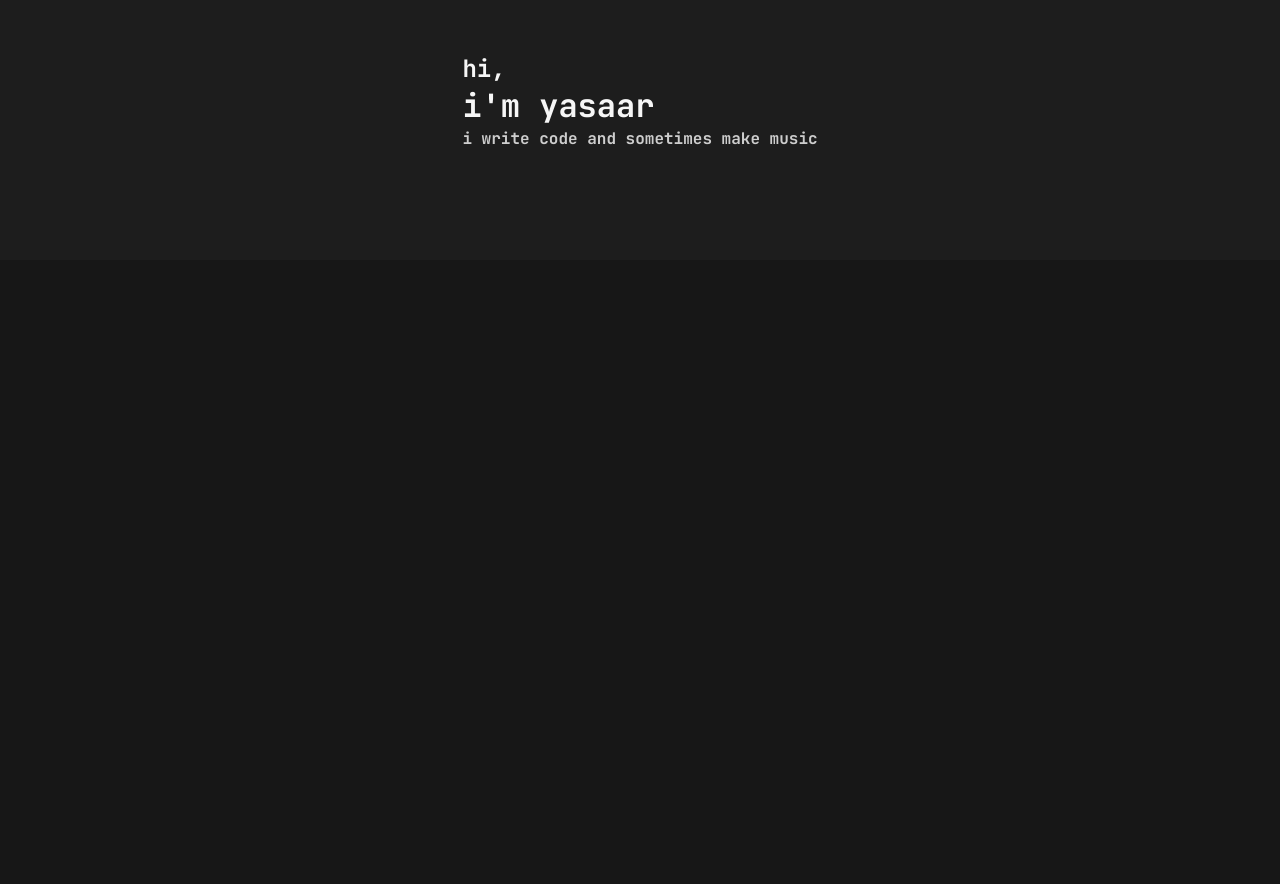
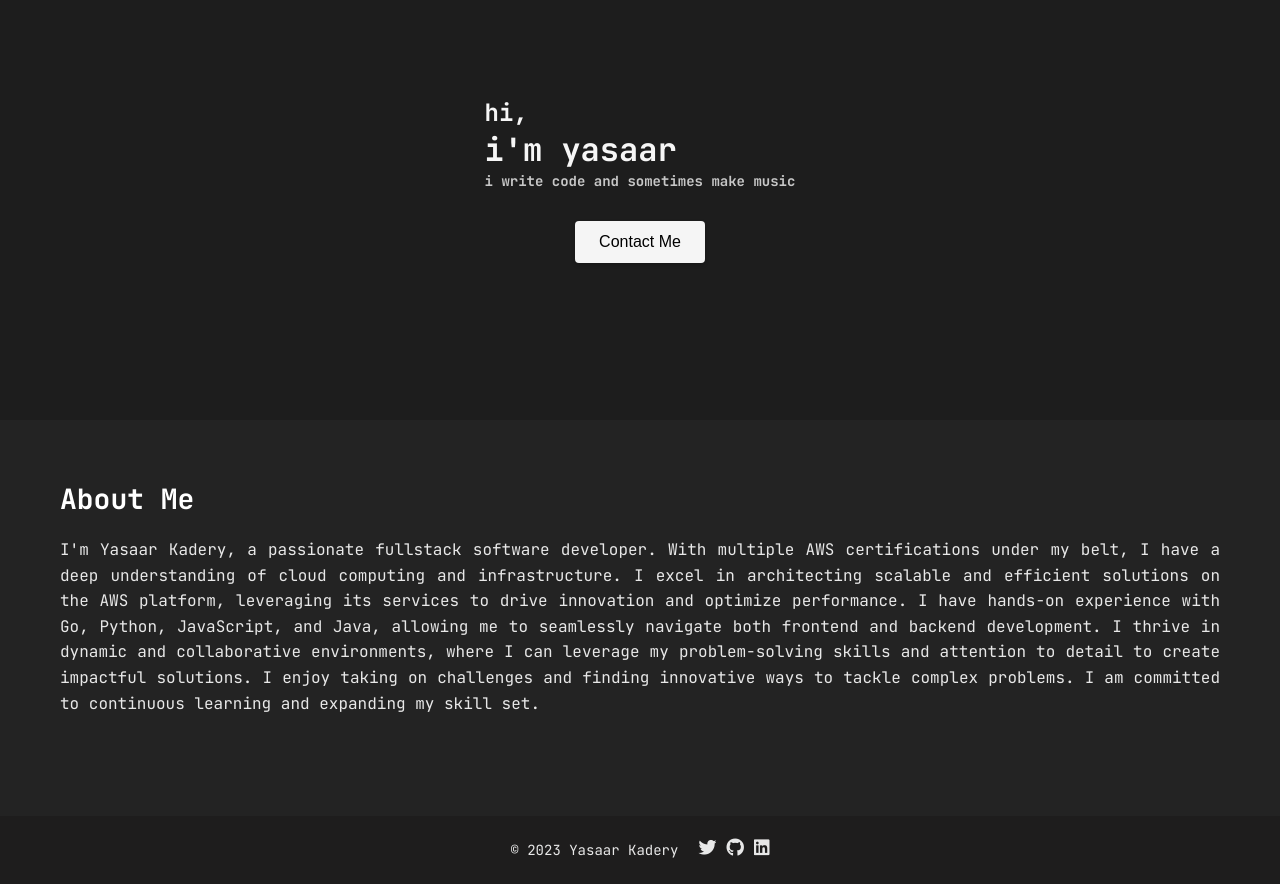
Before and after one commit to YasaarKadery/react-blog-ts, a React (Create React App) app: page / in a window 1280 px wide. Shown: the part 120-1004 px from the top of the page. Before the commit the page ends 800 px from the top, so only its background shows below. Built offline with nearby package versions, Linux system fonts and the light colour scheme; a web font is replaced by a local one.

Commit message:
added contact me button, about me page

```diff
--- a/package.json
+++ b/package.json
@@ -3,6 +3,7 @@
   "version": "0.1.0",
   "private": true,
   "dependencies": {
+    "@fortawesome/fontawesome-free": "^6.4.0",
     "@fortawesome/fontawesome-svg-core": "^6.4.0",
     "@fortawesome/free-solid-svg-icons": "^6.4.0",
     "@fortawesome/react-fontawesome": "^0.2.0",
--- /dev/null
+++ b/src/About.tsx
@@ -0,0 +1,27 @@
+import React from 'react';
+import './styles/About.css'; // Import the CSS file
+
+interface AboutProps {
+  name: string;
+  description: string;
+
+}
+
+const About: React.FC<AboutProps> = ({ name, description }) => {
+  return (
+    <section className="about">
+      <div className="container">
+        <div className="about-content">
+          <div className="about-text">
+            <h2>About Me</h2>
+            <h3>{name}</h3>
+            <p>{description}</p>
+          </div>
+
+        </div>
+      </div>
+    </section>
+  );
+};
+
+export default About;
--- /dev/null
+++ b/src/Contact.tsx
@@ -0,0 +1,27 @@
+import React from 'react';
+import './styles/Contact.css'; // Import the CSS file
+
+const Contact: React.FC = () => {
+  return (
+    <footer className="footer">
+      <div className="container">
+        <div className="footer-content">
+          <p>&copy; {new Date().getFullYear()} Yasaar Kadery</p>
+          <div className="social-icons">
+            <a href="https://example.com" target="_blank" rel="noopener noreferrer">
+              <i className="fab fa-twitter" aria-label="Twitter"></i>
+            </a>
+            <a href="https://example.com" target="_blank" rel="noopener noreferrer">
+              <i className="fab fa-github" aria-label="GitHub"></i>
+            </a>
+            <a href="https://example.com" target="_blank" rel="noopener noreferrer">
+              <i className="fab fa-linkedin" aria-label="LinkedIn"></i>
+            </a>
+          </div>
+        </div>
+      </div>
+    </footer>
+  );
+};
+
+export default Contact;
--- /dev/null
+++ b/src/ContactButton.tsx
@@ -0,0 +1,18 @@
+import React from 'react';
+import './styles/ContactButton.css'; // Import the CSS file
+
+const ContactButton: React.FC = () => {
+  const handleClick = () => {
+    // Logic for handling the button click event
+    // You can implement your desired behavior here, such as opening a contact form or redirecting to a contact page
+    // Example: window.open('https://example.com/contact', '_blank');
+  };
+
+  return (
+    <button className="contact-button" onClick={handleClick}>
+      <span>Contact Me</span>
+    </button>
+  );
+};
+
+export default ContactButton;
--- a/src/HomePage.tsx
+++ b/src/HomePage.tsx
@@ -3,6 +3,9 @@ import './styles/HomePage.css';
 import './icons/icon.png'
 
 import Nav from './Nav';
+import About from './About';
+import Contact from './Contact';
+import ContactButton from './ContactButton';
 
 type HomePageProps = {
     children?: React.ReactNode;
@@ -14,13 +17,33 @@ function HomePage(props: HomePageProps) {
         <Nav/>
         <div className="main-page">
             <div className='home-page-image'>
+
                 <div>
                 <h2 className='text'>hi,</h2>
                 <h1 className='text2'>i'm yasaar</h1>
                 <p className='text3'>i write code and sometimes make music</p>
                 </div>
+                <div className='contact'>
+                <ContactButton/>
+                </div>
 
             </div>
+            <About
+            name=''
+            description="I'm Yasaar Kadery, a passionate fullstack software developer.
+
+            With multiple AWS certifications under my belt, I have a deep understanding of cloud computing and infrastructure. I excel in architecting scalable and efficient solutions on the AWS platform, leveraging its services to drive innovation and optimize performance.
+
+            I have hands-on experience with Go, Python, JavaScript, and Java, allowing me to seamlessly navigate both frontend and backend development.
+
+            I thrive in dynamic and collaborative environments, where I can leverage my problem-solving skills and attention to detail to create impactful solutions. I enjoy taking on challenges and finding innovative ways to tackle complex problems. I am committed to continuous learning and expanding my skill set.
+
+
+
+
+                        "
+            />
+            <Contact/>
         </div>
         </>
 
--- a/src/index.tsx
+++ b/src/index.tsx
@@ -8,6 +8,8 @@ import {
   RouterProvider
 } from 'react-router-dom';
 import Projects from './Projects';
+import '@fortawesome/fontawesome-free/css/all.css';
+
 
 const router = createBrowserRouter([
   {
@@ -27,9 +29,6 @@ const root = ReactDOM.createRoot(
 );
 root.render(
   <React.StrictMode>
-
     <RouterProvider router={router}/>
-
-
   </React.StrictMode>
 );
--- /dev/null
+++ b/src/styles/About.css
@@ -0,0 +1,53 @@
+.about {
+  width: 100%;
+  background-color: #232323;
+  color: #fff;
+  padding: 60px 0;
+}
+
+.container {
+  max-width: 1200px;
+  margin: 0 auto;
+  padding: 0 20px;
+  font-family: "JetBrains Mono", monospace;
+}
+
+.about-content {
+  display: flex;
+  flex-direction: column;
+  justify-content: center;
+  align-items: center;
+}
+
+.about-text {
+  text-justify: distribute;
+  text-align: justify;
+  margin-bottom: 40px;
+}
+
+.about-text h2 {
+  font-size: 28px;
+  margin-bottom: 10px;
+}
+
+.about-text h3 {
+  font-size: 22px;
+  margin-bottom: 20px;
+}
+
+.about-text p {
+  font-size: 16px;
+  line-height: 1.6;
+}
+
+.about-image {
+  text-align: center;
+}
+
+.about-image img {
+  width: 200px;
+  height: 200px;
+  object-fit: cover;
+  border-radius: 50%;
+  box-shadow: 0 2px 4px rgba(0, 0, 0, 0.3);
+}
--- /dev/null
+++ b/src/styles/Contact.css
@@ -0,0 +1,39 @@
+.footer {
+  width: 100%;
+  background-color: #1e1d1d;
+  padding: 20px 0;
+  text-align: center;
+}
+
+.container {
+  width: inherit;
+  margin: 0 auto;
+  padding: 0 20px;
+}
+
+.footer-content {
+  display: flex;
+  align-items: center;
+  justify-content: center;
+}
+
+p {
+  margin: 0;
+  font-size: 14px;
+  color: #e8e8e8;
+}
+
+.social-icons {
+  margin-left: 10px;
+}
+
+.social-icons a {
+  display: inline-block;
+  margin-left: 10px;
+  color: #e8e8e8;
+  font-size: 18px;
+}
+
+.social-icons a:hover {
+  color: #ffffff;
+}
--- /dev/null
+++ b/src/styles/ContactButton.css
@@ -0,0 +1,31 @@
+.contact-button {
+  background-color: #f5f5f5;
+  color: black;
+  border: none;
+  border-radius: 4px;
+  padding: 12px 24px;
+  font-size: 16px;
+  cursor: pointer;
+  outline: none;
+  box-shadow: 0 2px 4px rgba(0, 0, 0, 0.2);
+  transition: background-color 0.3s ease, transform 0.3s ease;
+}
+
+.contact-button:hover {
+  background-color: #313131;
+  transform: translateY(-2px);
+  color: #fff;
+}
+
+.contact-button:focus {
+  outline: none;
+}
+
+.contact-button span {
+  display: inline-block;
+  transition: transform 0.3s ease;
+}
+
+.contact-button:hover span {
+  transform: translateY(-1px);
+}
--- a/src/styles/HomePage.css
+++ b/src/styles/HomePage.css
@@ -3,7 +3,7 @@
   display: flex;
   align-items: center;
   justify-content: center;
-  flex-direction: row;
+  flex-direction: column;
 }
 
 .home-page-image {
@@ -16,7 +16,12 @@
   color: rgb(246, 246, 246);
   background-color: rgb(29, 29, 29);
   width: 100%;
-  height: 20rem;
+  height: 30rem;
+}
+.about-page {
+  background-color: rgb(28, 28, 28);
+  width: 100%;
+  height: 40rem;
 }
 
 .text {
@@ -49,3 +54,7 @@
     transform: translateY(0%);
   }
 }
+
+.contact {
+  padding-top: 2rem;
+}
```
Also changed, not shown: 1 other file (tests, documents, lock files or other folders).
